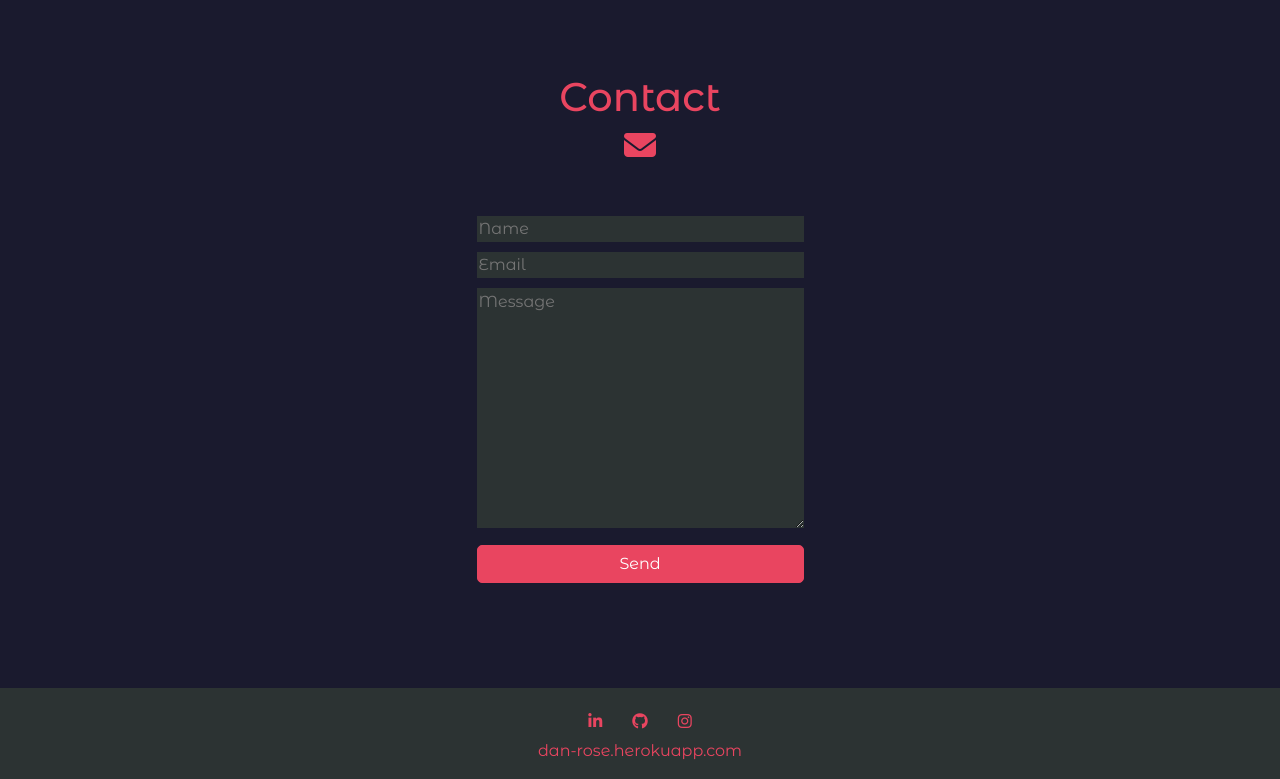
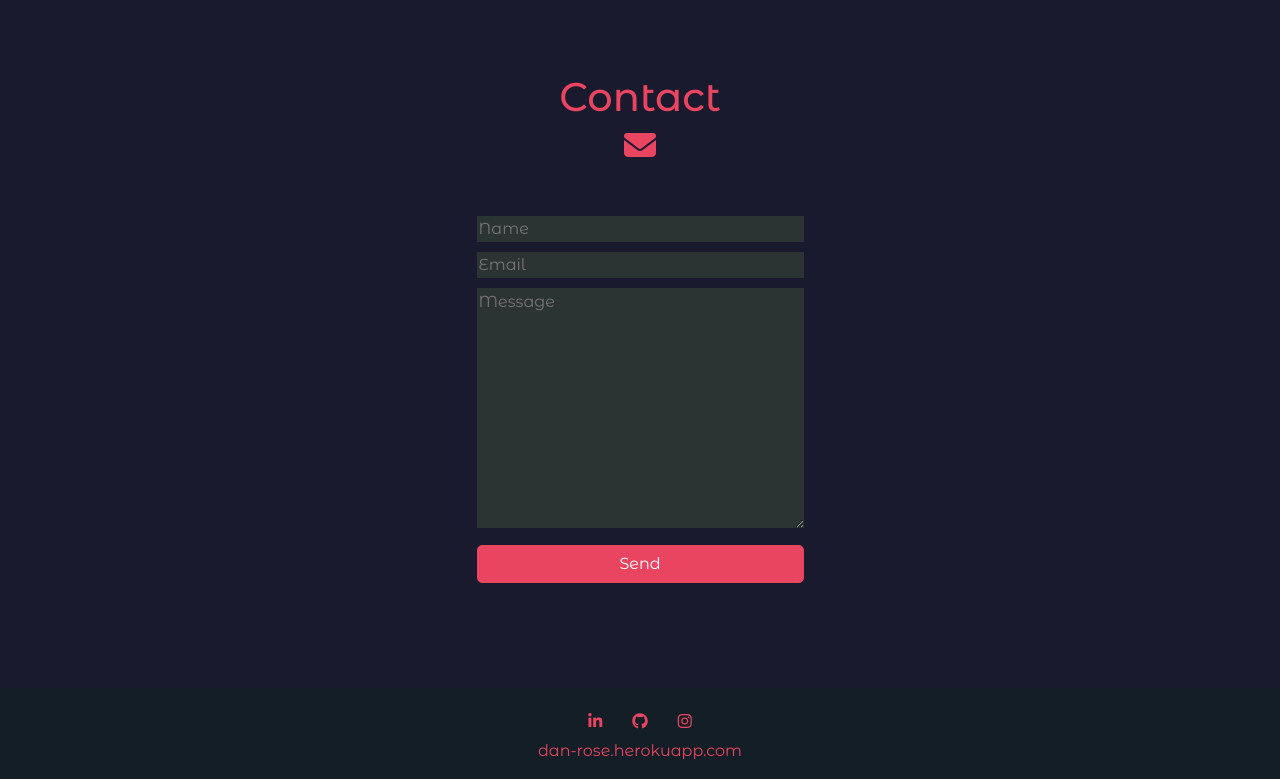
Before and after one commit to danrose09/Dan-Rose-Portfolio, a React (Create React App) app in the folder client/: page / in a window 1280 px wide. Shown: the part 3887-4666 px from the top of the page. Built offline with nearby package versions, Linux system fonts and the light colour scheme; a web font is replaced by a local one.

Commit message:
color fix 2.0

```diff
--- a/client/src/css/footer.css
+++ b/client/src/css/footer.css
@@ -1,11 +1,9 @@
 .footer__section {
   height: auto;
-  background-color: #2c3333;
+  background-color: #141e27;
 }
 
 .social__icons {
   color: #e94560;
   padding: 25px 15px 10px 15px;
 }
-
-/* background-color: #141e27; */
--- a/client/src/css/projects.css
+++ b/client/src/css/projects.css
@@ -14,7 +14,7 @@
 }
 
 .bg {
-  background-color: #2c3333 !important;
+  background-color: #141e27 !important;
   border: none;
 }
 
```
Also changed, not shown: 6 other files (tests, documents, lock files or other folders).
